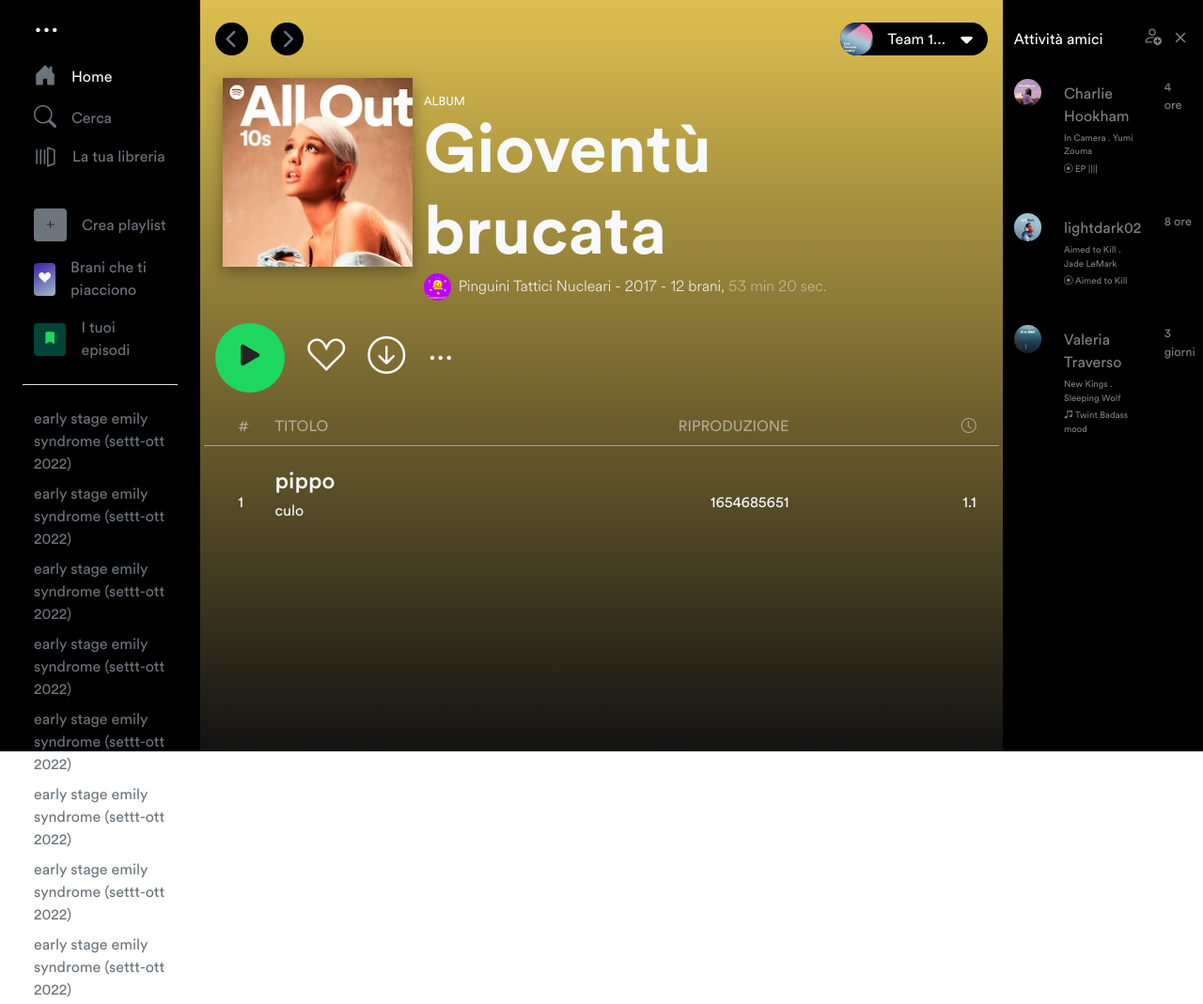
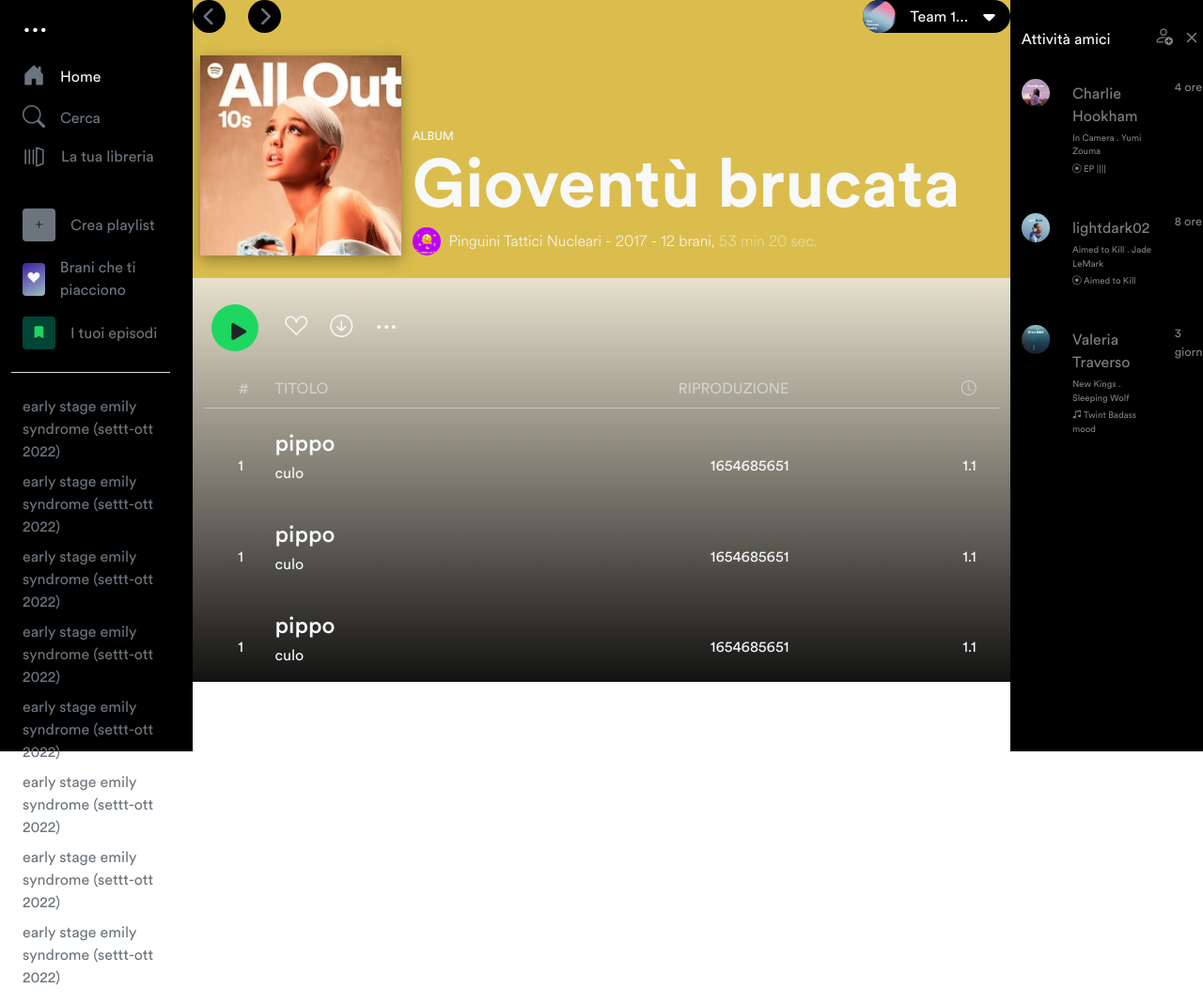
Before and after one commit to enzocesarano/BuildWeek2-Team1, a plain HTML site: page album.html in a window 1280 px wide. Shown: the whole page at 94% size. Drawn offline with nearby package versions, Linux system fonts and the light colour scheme.

Commit message:
modifiche pagina album

```diff
--- a/album.html
+++ b/album.html
@@ -16,7 +16,7 @@
 <body>
 
     <main>
-        <div class="container-fluid">
+        <div class="container-fluid g-0">
             <div class="row">
 
                 <!-- SINISTRA -->
@@ -121,7 +121,9 @@
                 </div>
 
                 <!-- CENTRO -->
-                <div id="center" class="col py-4 px-3 text-light bgCenterAlbum ">
+
+                <div id="center" class="col px-0 text-light vh-100">
+                    <div class="sfondoDinamico">
                         <div class="row row-cols-1">
                             <div class="col d-flex justify-content-between mb-3">
                                 <div class="d-flex">
@@ -135,7 +137,8 @@
                                         <i class="fa-solid fa-chevron-right fs-5"></i>
                                     </div>
                                 </div>
-                            <div class="d-flex text-light bg-black rounded-5 justify-content-end align-items-center">
+                                <div
+                                    class="d-flex text-light bg-black rounded-5 justify-content-end align-items-center">
                                     <div class="square me-3">
                                         <img src="assets/img/search/image-1.jpeg" class="w-100 rounded-circle" alt="">
                                     </div>
@@ -175,14 +178,17 @@
                                     </div>
                                 </div>
                             </div>
+                        </div>
 
-                    </div>
+
                         <!--parte centrale- canzoni -->
-                    <div class="row btn-spotify-album">
+
+                        <div class="container-fluid bgCenterAlbum pt-4 px-4 m-0">
+                            <div class="row">
                                 <div class="col d-flex align-items-center">
-                            <div class="me-4">
-                                <button type="submit" class="btn bgSpoty w-100 rounded-circle me-2">
-                                    <i class="bi bi-play-fill fs-1" class=""></i></button>
+                                    <div class="me-4 btn-round">
+                                        <button type="submit" class="btn bgSpoty w-100 h-100 rounded-circle me-2">
+                                            <i class="bi bi-play-fill fs-2 text-center mb-1"></i></button>
                                     </div>
                                     <div class="me-4">
                                         <i class="bi bi-suit-heart icon-spotify-album"></i>
@@ -191,12 +197,13 @@
                                         <i class="bi bi-arrow-down-circle icon-spotify-album"></i>
                                     </div>
                                     <div>
-                                <p class="fs-2">...</p>
+                                        <p class="fs-3">...</p>
                                     </div>
                                 </div>
                             </div>
 
-                    <div class="row px-4 pb-2 text-light my-4 fs-6 border-bottom border-light-subtle opacity-50 align-items-center">
+                            <div
+                                class="row px-4 pb-2 text-light my-4 fs-6 border-bottom border-light-subtle opacity-50 align-items-center">
                                 <div class="col-6 d-flex">
                                     <div class="col-1 px-0 me-2 mb-0 align-self-center">#</div>
                                     <div class="col px-0 mb-0 align-self-center">TITOLO</div>
@@ -221,9 +228,31 @@
                                 <div class="col-3 px-0 text-end">1654685651</div>
                                 <div class="col-3 px-0 text-end">1.1</div>
                             </div>
+                            <div class="row px-4 text-light my-4 fs-6 align-items-center">
+                                <div class="col-6 d-flex">
+                                    <div class="col-1 px-0 me-2 mb-0 align-self-center">1</div>
+                                    <div class="col px-0 mb-0">
+                                        <h4 class="mb-1">pippo</h4>
+                                        <p>culo</p>
                                     </div>
-
-
+                                </div>
+                                <div class="col-3 px-0 text-end">1654685651</div>
+                                <div class="col-3 px-0 text-end">1.1</div>
+                            </div>
+                            <div class="row px-4 text-light my-4 fs-6 align-items-center">
+                                <div class="col-6 d-flex">
+                                    <div class="col-1 px-0 me-2 mb-0 align-self-center">1</div>
+                                    <div class="col px-0 mb-0">
+                                        <h4 class="mb-1">pippo</h4>
+                                        <p>culo</p>
+                                    </div>
+                                </div>
+                                <div class="col-3 px-0 text-end">1654685651</div>
+                                <div class="col-3 px-0 text-end">1.1</div>
+                            </div>
+                        </div>
+                    </div>
+                </div>
 
 
                 <!-- Album Section -->
@@ -282,7 +311,7 @@
                         </div>
                     </div>
                 </div>
-            </div>
+
             </div>
 
             <!-- PLAYER -->
@@ -294,8 +323,8 @@
                         <div class="col"></div>
                     </div>
                 </div>
-
             </section>
+        </div>
     </main>
 
 
--- a/assets/custom-bootstrap/custom-style.scss
+++ b/assets/custom-bootstrap/custom-style.scss
@@ -249,17 +249,28 @@ a {
     background-color: #2C2C2C;
 }
 .bgCenterAlbum {
-    background: linear-gradient(180deg, rgba(220,190,79,1) 1%, rgba(18,18,18,1) 100%);
+    background: linear-gradient(180deg, rgba(233,233,233,0.8183648459383753) 0%, rgba(18,18,18,1) 100%);
 }
 .album-cover-album{
 box-shadow: rgba(0, 0, 0, 0.35) 0px 5px 15px;
 }
-.btn-spotify-album{
-    width: 100px;
 
-}
-.icon-spotify-album{
-    font-size: 2.5em
+.btn-round{
+    width:50px ;
+    height: 50px;
+    display: flex;
+    justify-content: center;
+    align-items: center;
+  }
+
+.sfondoDinamico {
+    background-color: #dbbd4e
 }
 
+.icon-spotify-album{
+    font-size: 1.5em
+  }
+
+
+
 @import "scss/bootstrap.scss";
```
Also changed, not shown: assets/custom-bootstrap/custom-style.css. Lines whose indentation alone changed are shown as unchanged.
